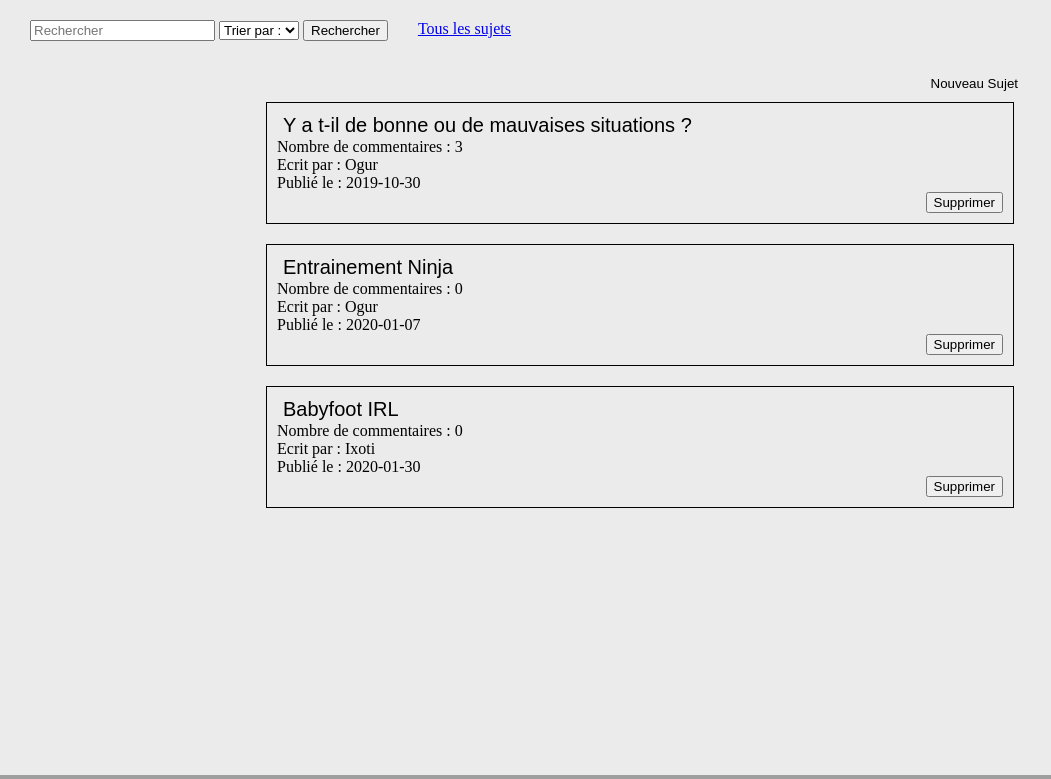
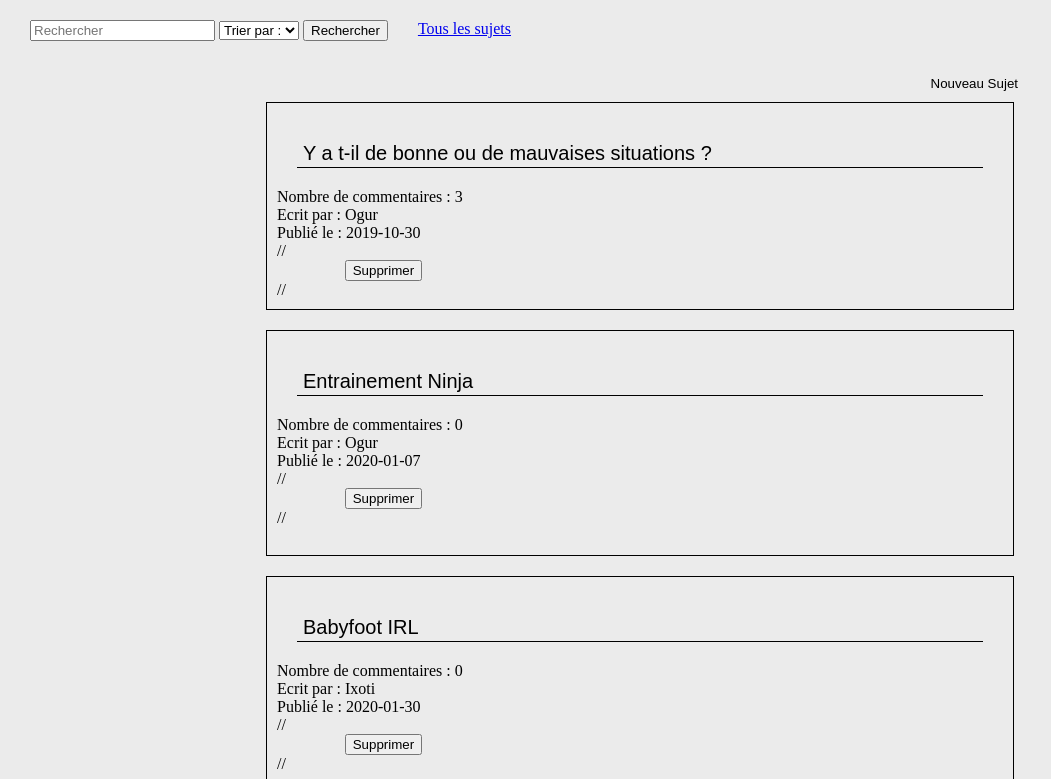
Before and after one commit to DarkUltraPSP/PPE01, a PHP site: page /AllSujets.php in a window 1280 px wide. Shown: the part 100-879 px from the top of the page, without its empty margins (0-1051 px from the left). Run offline with PHP 8.4, Linux system fonts and the light colour scheme; data comes from the database, SQL or seed files in the repository; grey boxes are pictures that could not be loaded.

Commit message:
AllSujets ++

```diff
--- a/Developpement/AllSujets.php
+++ b/Developpement/AllSujets.php
@@ -13,10 +13,13 @@ foreach ($sujets as $sujet)
 {
 ?>
 <div class="Sujet">
-    <form method='GET' action='PageSujet.php'>
+
+        <form class="titre" method='GET' action='PageSujet.php'>
             <input type="hidden" value="<?php echo $sujet->getIdSujet(); ?>" name="idSujet"/>
             <input type="submit" name="idSujetSubmit" class="NomSujet link" value="<?php echo $sujet->getNomSujet() ?>" />
         </form>
+        <div class="bloc">
+            <div class="blocGauche">
                 <?php
                 echo "<div><h>Nombre de commentaires : ".SujetManager::countComs($sujet->getIdSujet())."</h></div>";
                 foreach ($users as $user)
@@ -28,10 +31,22 @@ echo "<div><h>Nombre de commentaires : ".SujetManager::countComs($sujet->getIdSu
                 }
                 echo "<div class='Date'> <h>Publié le : ".$sujet->getDateSujet()."</h></div>";
                 ?>
+            </div>
+            <div class="blocDroit">
+                //<?php
+//                if ($_SESSION['idAdmin']==1)
+//                {
+//                ?>
                     <form class="new" method="POST" action="SupprSujet.php">
                     <input type="hidden" value="<?php echo $sujet->getIdSujet(); ?>" name="idSujet"/>
                     <input type="submit" value="Supprimer" />
                     </form>
+                //<?php
+//                }
+
+//                ?>
+            </div>
+        </div>
 </div>
 <?php
 }
--- a/Developpement/css/AllSujets.css
+++ b/Developpement/css/AllSujets.css
@@ -23,3 +23,32 @@
     display: flex;
     justify-content: end;
 }
+
+.titre
+{
+    border-bottom:1px solid black;
+    margin:20px;
+    padding-top:0px;
+}
+.blocGauche
+{
+    width:80%;
+    height:100%;
+    margin-bottom: 0px;
+    margin-left: 0px;
+
+}
+.bloc
+{
+    justify-content: space-between;
+    flex-wrap: wrap;
+
+}
+.blocDroit
+{
+    width:20%;
+    height:100%;
+    margin-right: 0px;
+    margin-top:0px;
+
+}
```
Lines whose indentation alone changed are shown as unchanged.
